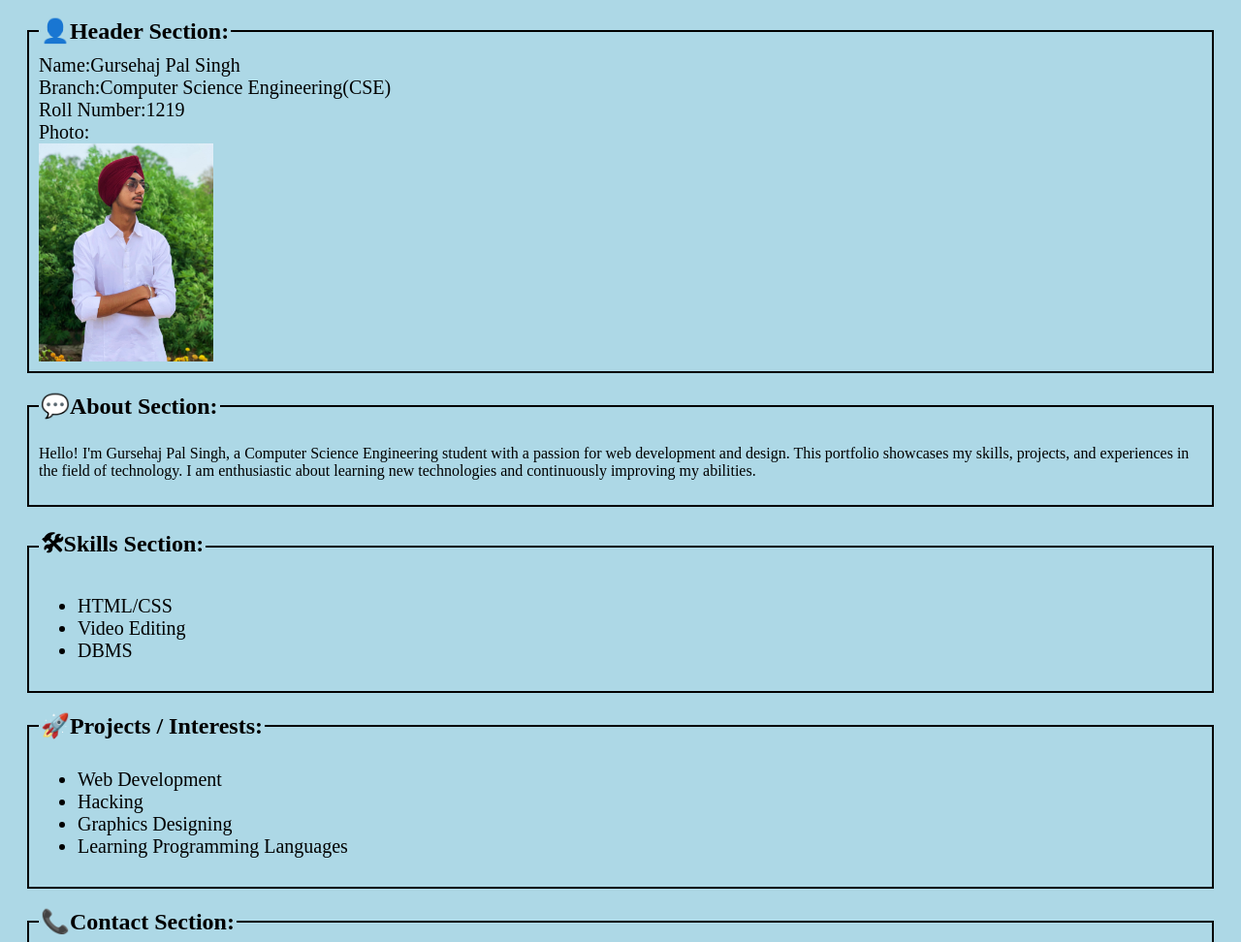
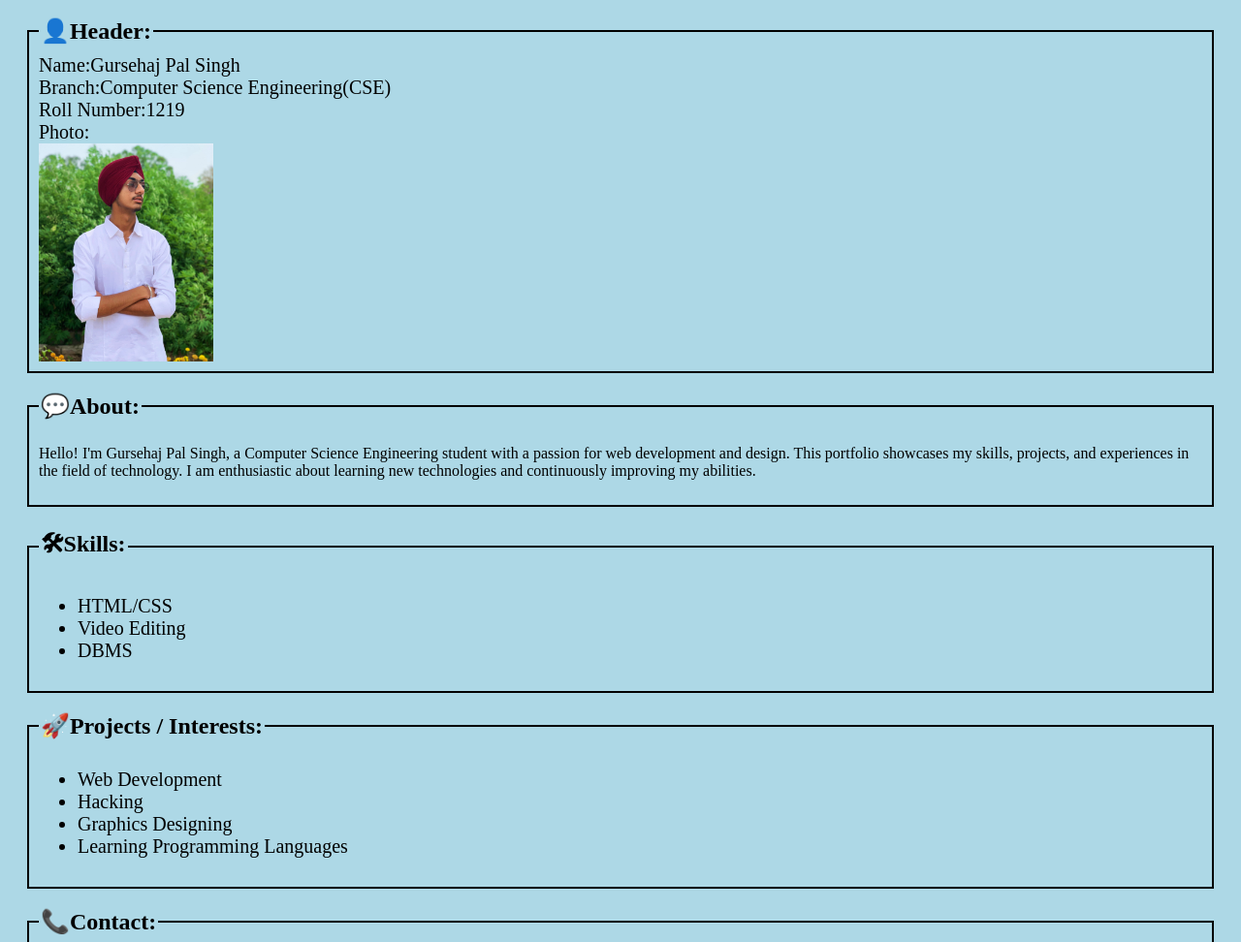
Before and after one commit to Gursehaj-Dhawan/Gursehaj-Dhawan.github.io, a plain HTML site: page Personal Portfolio Webpage.html in a window 1280 px wide. Shown: the part 48-1020 px from the top of the page at 97% size. Drawn offline with Linux system fonts and the light colour scheme.

Commit message:
Update Personal Portfolio Webpage.html

```diff
--- a/Personal Portfolio Webpage.html
+++ b/Personal Portfolio Webpage.html
@@ -41,7 +41,7 @@
         <h1>Welcome to My Portfolio</h1>
         <form action="submit" method="post">
             <fieldset>
-            <legend>👤Header Section:</legend>
+            <legend>👤Header:</legend>
             <label for="name">Name:Gursehaj Pal Singh</label><br>
             <label>Branch:Computer Science Engineering(CSE)</label><br>
             <label>Roll Number:1219</label><br>
@@ -49,12 +49,12 @@
             <img src="Photo.jpg" width="15%" height="40%">
             </fieldset>
             <fieldset>
-                <legend>💬About Section:</legend>
+                <legend>💬About:</legend>
                 <p>Hello! I'm Gursehaj Pal Singh, a Computer Science Engineering student with a passion for web development and design. This portfolio showcases my skills, projects, and experiences in the field of technology.
                     I am enthusiastic about learning new technologies and continuously improving my abilities. </p>
                 </fieldset>
             <fieldset>
-                <legend>🛠Skills Section:</legend>
+                <legend>🛠Skills:</legend>
                 <ul>
                     <li>HTML/CSS</li>
                     <li>Video Editing</li>
@@ -71,7 +71,7 @@
                 </ul>
             </fieldset>
             <fieldset>
-                <legend>📞Contact Section:</legend>
+                <legend>📞Contact:</legend>
                 <label for="email">Email:gursehajpalsingh10@gmail.com</label><br>
                 <label for="social">Social Media Links:</label><br>
                 <a href="https://www.instagram.com/gursehaj_dhawan/"><img src="instagram.png" width="18px" height="18px">Instagram</a><br>
@@ -81,4 +81,5 @@
                 </fieldset>
         </form>
     </body>
+
 </html>
```
